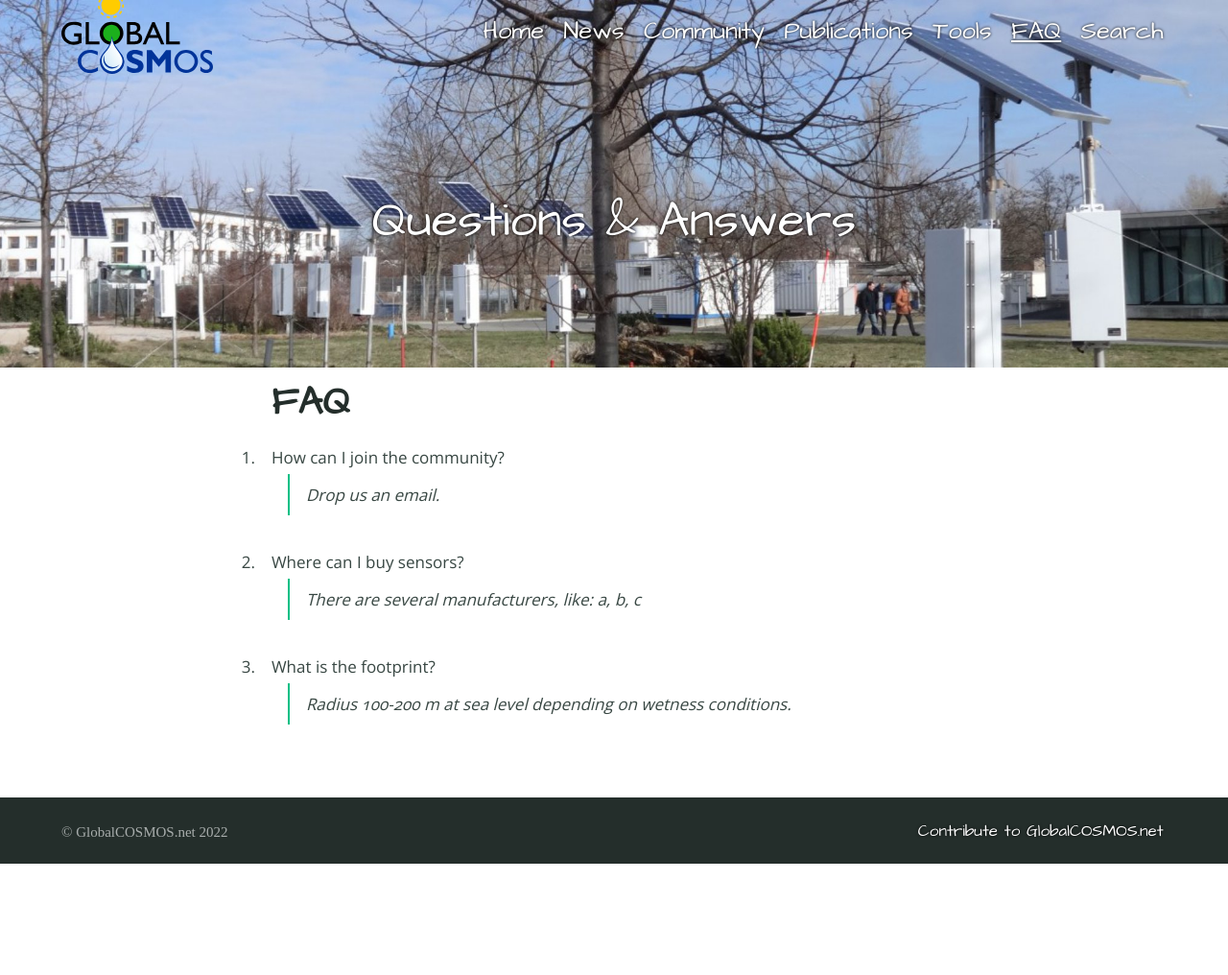
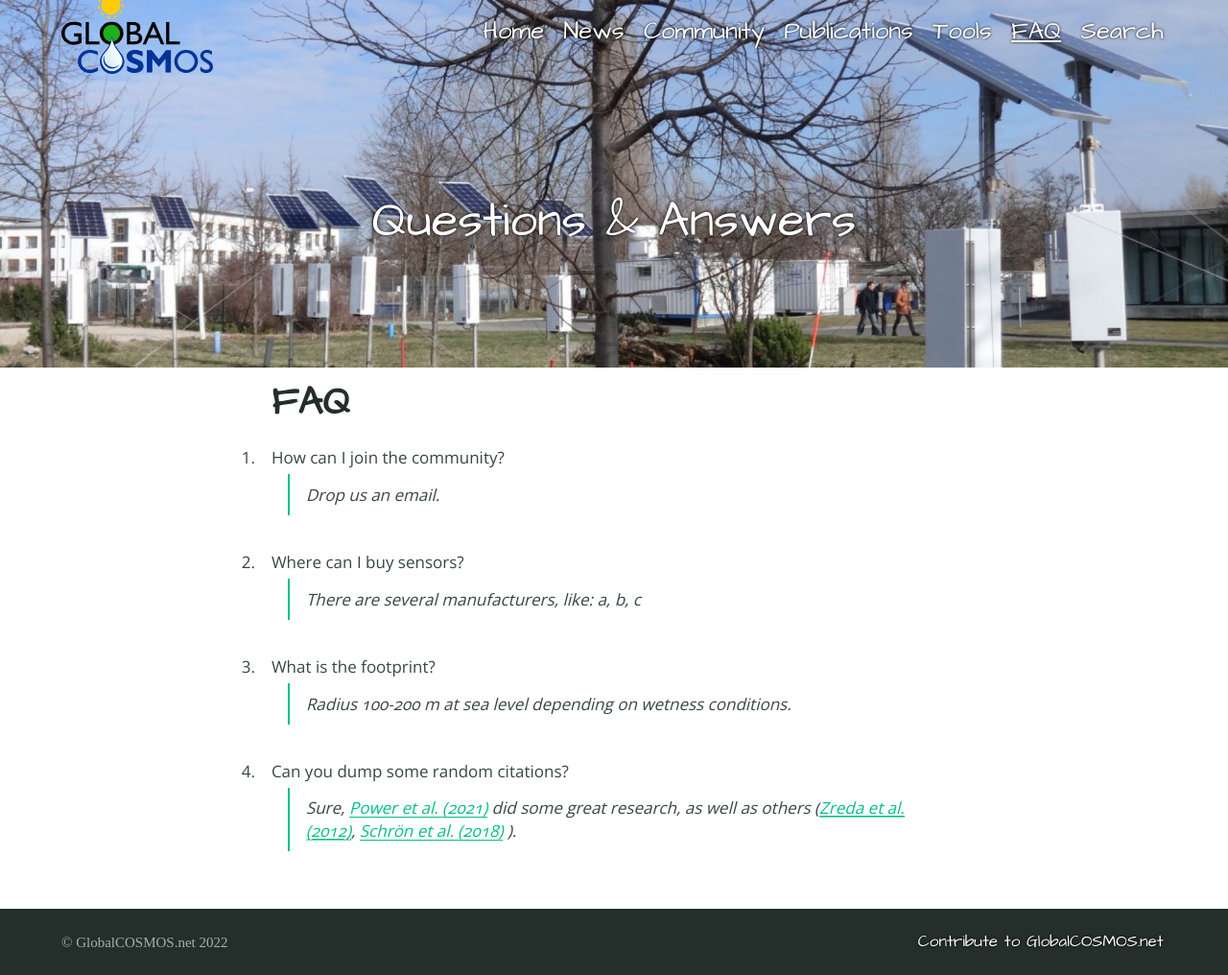
Before and after one commit to globalcosmos/globalcosmos.github.io, a Jekyll site: the page built from faq.md, in a window 1280 px wide. Shown: the whole page at 96% size. Built offline with Jekyll 4.4.1, drawn with Linux system fonts in a browser that asks for light colours; before the commit the page ends 900 px from its top, so only the background shows below that.

Commit message:
Added inline citations

```diff
--- /dev/null
+++ b/_includes/cite.html
@@ -0,0 +1 @@
+{% assign items = include.items | split: ", " %}{% assign datalist = site.data.publications %}{% assign firstkey = true %}{% for entry in items %}{% assign listentry = datalist[entry] %}{% if firstkey != true %}, {% endif%}{% assign firstkey = false %}{% assign authors = listentry.authors | split: ", " %}<a href="https://doi.org/{{ listentry.doi }}">{{ authors[0] | split: "" | reverse | join: "" | truncatewords: 1,"" | split: "" | reverse | join: "" | }} et al. ({{listentry.year}})</a>{% endfor %}
--- a/faq.md
+++ b/faq.md
@@ -13,3 +13,6 @@ excerpt: "COSMOS FAQ"
 
 3. What is the footprint?
 > Radius 100-200 m at sea level depending on wetness conditions.
+
+4. Can you dump some random citations?
+> Sure, {% include cite.html items="Power.2021.GMD" %} did some great research, as well as others ({% include cite.html items="Zreda.2012.HESS, Schroen.2018.GI" %}).
```
Also changed, not shown: publications.md (+1 -0 lines).
